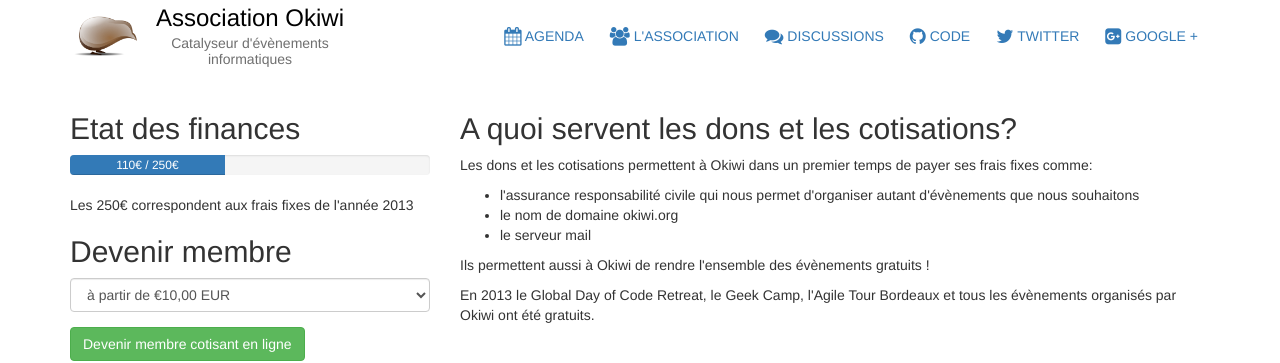
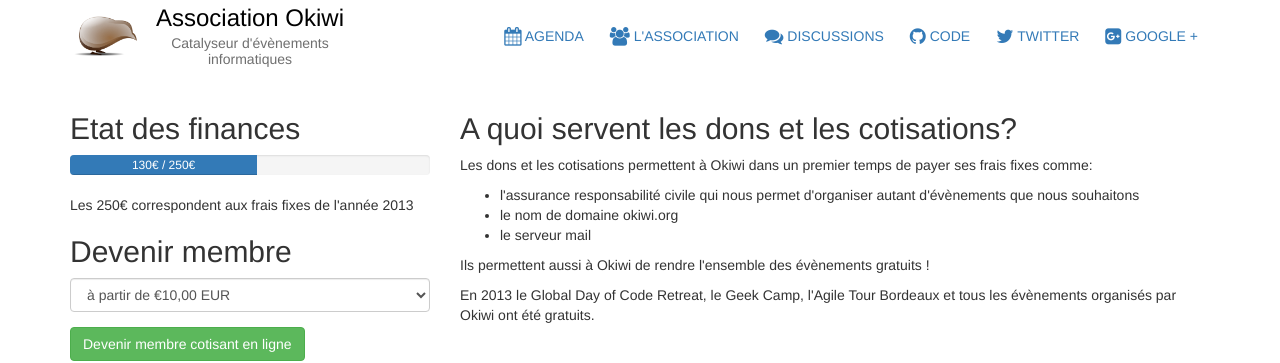
Before and after one commit to okiwi/okiwi.org, a Jekyll site: the page built from dons_et_cotisations/index.html, in a window 1280 px wide. Shown: the top 363 px of the page. Built offline with Jekyll 4.4.1, drawn with Linux system fonts in a browser that asks for light colours; nearby versions of some CDN libraries; Markdown is read by kramdown in place of the engine named in the settings.

Commit message:
Update okiwi.yml

```diff
--- a/_data/okiwi.yml
+++ b/_data/okiwi.yml
@@ -66,11 +66,11 @@
       prenom: Guillaume
 
 
-montant_dons: 110
+montant_dons: 130
 
 montant_frais_fixes: 250
 
-pourcentage_cotisations: 43
+pourcentage_cotisations: 52
 
 age: 8
 
```
